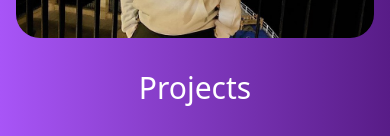
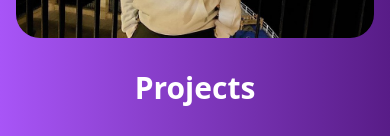
Before and after one commit to abdo0070/portfolio-react, a React (Create React App) app: page / in a window 390 px wide. Shown: the part 622-758 px from the top of the page. Built offline with nearby package versions, Linux system fonts and the light colour scheme.

Commit message:
add motion to the project component

```diff
--- a/src/components/Project.jsx
+++ b/src/components/Project.jsx
@@ -1,24 +1,37 @@
+import { motion } from "framer-motion";
 import { MdArrowOutward } from "react-icons/md";
 
 const Project = ({ project }) => {
   return (
-        <div className="group relative overflow-hidden rounded-3xl">
+    <motion.div
+      initial={{ opacity: 0, scale: 0.9 }}
+      whileInView={{ opacity: 1, scale: 1 }}
+      transition={{ duration: 0.6 }}
+      className="group relative overflow-hidden rounded-3xl"
+    >
       <img
         className="h-full w-full object-cover transition-transform duration-400 group-hover:scale-110"
-                src={project.image} alt={project.name} />
-            <div className="absolute inset-0 flex flex-col items-center justify-center opacity-0
-        backdrop-blur-lg transition-opacity duration-500 group-hover:opacity-100">
+        src={project.image}
+        alt={project.name}
+      />
+      <div
+        className="absolute inset-0 flex flex-col items-center justify-center opacity-0
+        backdrop-blur-lg transition-opacity duration-500 group-hover:opacity-100"
+      >
         <h2 className="text-center mb-2 text-xl">{project.name}</h2>
         <p className="text-center p-2">{project.description}</p>
-                <a href={project.githubLink} className="rounded-full hover:bg-gray-300 bg-white font-medium text-black px-4 py-2">
+        <a
+          href={project.githubLink}
+          className="rounded-full hover:bg-gray-300 bg-white font-medium text-black px-4 py-2"
+        >
           <div className="flex items-center">
             <span>View</span>
             <MdArrowOutward />
           </div>
         </a>
       </div>
-        </div>
-    )
-}
+    </motion.div>
+  );
+};
 
 export default Project;
--- a/src/components/Projects.jsx
+++ b/src/components/Projects.jsx
@@ -1,19 +1,23 @@
+import { motion } from "framer-motion";
 import { PROJECTS } from "../constants";
 import Project from "./Project";
-
 const Projects = () => {
-
-    return (
-        <div className="w-full text-white" id="projects">
-            <h2 className="mb-8 text-center text-3xl lg:text-4xl">Projects</h2>
-            <div className="grid grid-cols-1 md:grid-cols-2 lg:grid-cols-3 lg:gap-3 md:gap-2 gap-1">
-                {
-                    PROJECTS.map((p) => {
-                        return <Project project={p} key={p.id} />
-                    })
-                }
-            </div>
-        </div>
-    )
-}
+  return (
+    <div className="w-full text-white" id="projects">
+      <motion.h2
+        initial={{ opacity: 0, y: -20 }}
+        className="mb-8 text-center font-semibold text-3xl lg:text-4xl"
+        whileInView={{ opacity: 1, y: 0 }}
+        transition={{ duration: 1 }}
+      >
+        Projects
+      </motion.h2>
+      <div className="grid grid-cols-1 md:grid-cols-2 lg:grid-cols-3 lg:gap-3 md:gap-2 gap-1">
+        {PROJECTS.map((p) => {
+          return <Project project={p} key={p.id} />;
+        })}
+      </div>
+    </div>
+  );
+};
 export default Projects;
```
Lines whose indentation alone changed are shown as unchanged.
